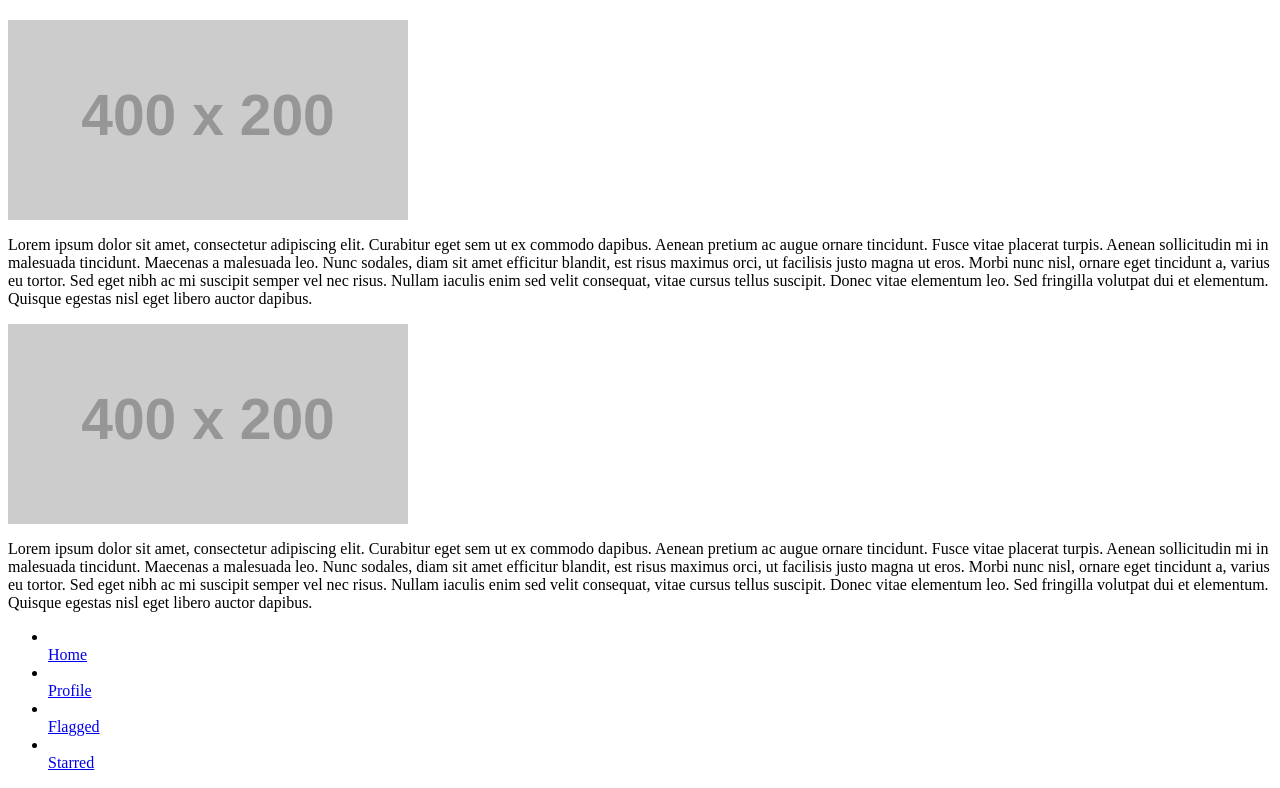
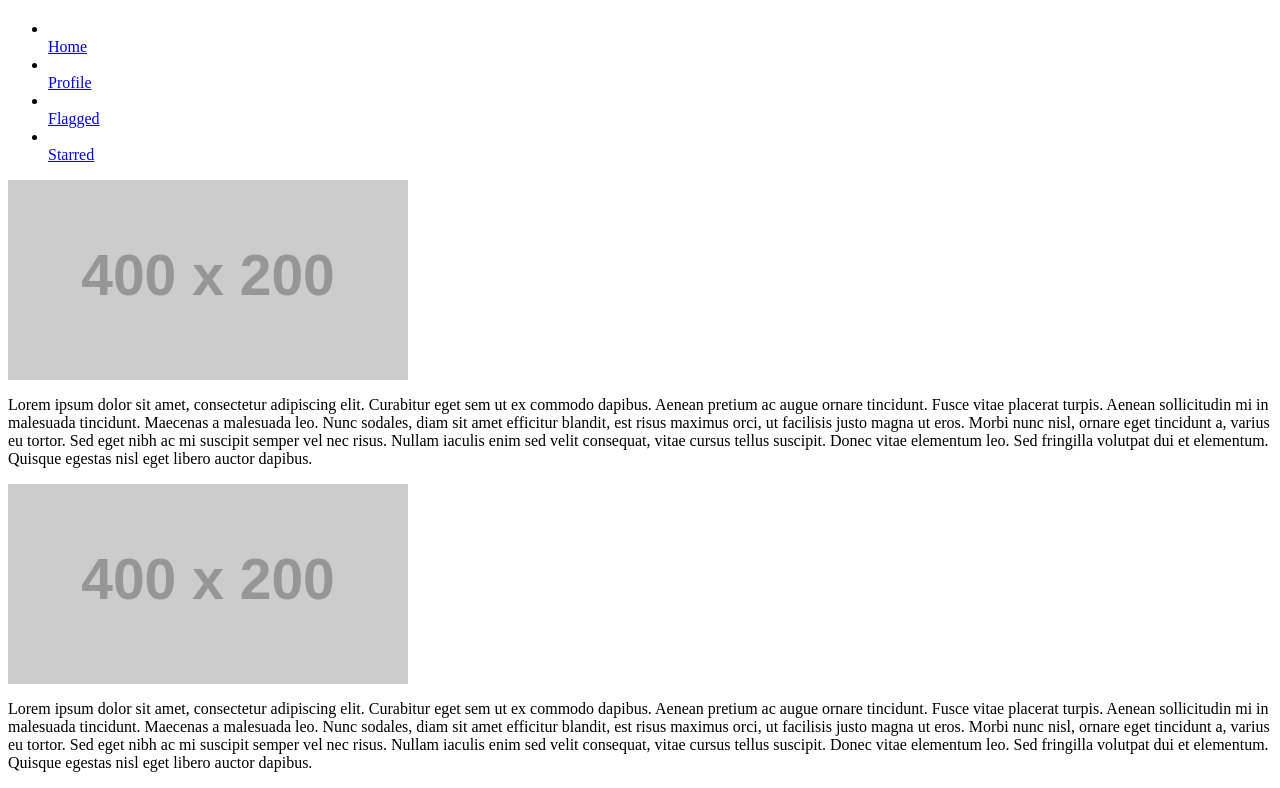
Before and after one commit to hfc-tech-academy/bootstrap-sass-examples, a Rails app: page /navbars/sidebottom in a window 1280 px wide. Shown: the part 35-823 px from the top of the page. Run offline with Rails 7, Linux system fonts and the light colour scheme; grey boxes labelled with a size stand in for pictures from a placeholder-image service; some libraries are stand-ins or nearby versions.

Commit message:
Cleaning up sidebottom

```diff
--- a/app/assets/stylesheets/navbars/sidebottom.css.scss
+++ b/app/assets/stylesheets/navbars/sidebottom.css.scss
@@ -3,12 +3,12 @@
 
 .content {
   @extend .col-sm-10;
-  @extend .col-sm-push-2;
+  // @extend .col-sm-push-2;
 }
 
 .sidebottom {
   @extend .col-sm-2;
-  @extend .col-sm-pull-10;
+  // @extend .col-sm-pull-10;
 
   li {
     text-align: center;
--- a/app/views/navbars/sidebottom.html
+++ b/app/views/navbars/sidebottom.html
@@ -5,19 +5,9 @@
     </div>
   </div>
 </nav>
+
 <div class="container-fluid">
   <div class="row">
-    <div class="content">
-      <div class="row">
-        <div class="col-lg-4 col-md-5"><img src="http://placehold.it/400x200" class="img-responsive"></div>
-        <div class="col-lg-8 col-md-7"><p>Lorem ipsum dolor sit amet, consectetur adipiscing elit. Curabitur eget sem ut ex commodo dapibus. Aenean pretium ac augue ornare tincidunt. Fusce vitae placerat turpis. Aenean sollicitudin mi in malesuada tincidunt. Maecenas a malesuada leo. Nunc sodales, diam sit amet efficitur blandit, est risus maximus orci, ut facilisis justo magna ut eros. Morbi nunc nisl, ornare eget tincidunt a, varius eu tortor. Sed eget nibh ac mi suscipit semper vel nec risus. Nullam iaculis enim sed velit consequat, vitae cursus tellus suscipit. Donec vitae elementum leo. Sed fringilla volutpat dui et elementum. Quisque egestas nisl eget libero auctor dapibus.</p></div>
-      </div>
-      <div class="row">
-        <div class="col-lg-4 col-md-5"><img src="http://placehold.it/400x200" class="img-responsive"></div>
-        <div class="col-lg-8 col-md-7"><p>Lorem ipsum dolor sit amet, consectetur adipiscing elit. Curabitur eget sem ut ex commodo dapibus. Aenean pretium ac augue ornare tincidunt. Fusce vitae placerat turpis. Aenean sollicitudin mi in malesuada tincidunt. Maecenas a malesuada leo. Nunc sodales, diam sit amet efficitur blandit, est risus maximus orci, ut facilisis justo magna ut eros. Morbi nunc nisl, ornare eget tincidunt a, varius eu tortor. Sed eget nibh ac mi suscipit semper vel nec risus. Nullam iaculis enim sed velit consequat, vitae cursus tellus suscipit. Donec vitae elementum leo. Sed fringilla volutpat dui et elementum. Quisque egestas nisl eget libero auctor dapibus.</p></div>
-      </div>
-    </div>
-
     <div class="sidebottom">
       <ul class="nav">
         <li><a href="#"><span class="glyphicon glyphicon-home"></span><br/>Home</a></li>
@@ -26,5 +16,16 @@
         <li><a href="#"><span class="glyphicon glyphicon-star"></span><br/>Starred</a></li>
       </ul>
     </div>
+
+    <div class="content">
+      <div class="row">
+        <div class="col-sm-4"><img src="http://placehold.it/400x200" class="img-responsive"></div>
+        <div class="col-sm-8"><p>Lorem ipsum dolor sit amet, consectetur adipiscing elit. Curabitur eget sem ut ex commodo dapibus. Aenean pretium ac augue ornare tincidunt. Fusce vitae placerat turpis. Aenean sollicitudin mi in malesuada tincidunt. Maecenas a malesuada leo. Nunc sodales, diam sit amet efficitur blandit, est risus maximus orci, ut facilisis justo magna ut eros. Morbi nunc nisl, ornare eget tincidunt a, varius eu tortor. Sed eget nibh ac mi suscipit semper vel nec risus. Nullam iaculis enim sed velit consequat, vitae cursus tellus suscipit. Donec vitae elementum leo. Sed fringilla volutpat dui et elementum. Quisque egestas nisl eget libero auctor dapibus.</p></div>
+      </div>
+      <div class="row">
+        <div class="col-sm-4"><img src="http://placehold.it/400x200" class="img-responsive"></div>
+        <div class="col-sm-8"><p>Lorem ipsum dolor sit amet, consectetur adipiscing elit. Curabitur eget sem ut ex commodo dapibus. Aenean pretium ac augue ornare tincidunt. Fusce vitae placerat turpis. Aenean sollicitudin mi in malesuada tincidunt. Maecenas a malesuada leo. Nunc sodales, diam sit amet efficitur blandit, est risus maximus orci, ut facilisis justo magna ut eros. Morbi nunc nisl, ornare eget tincidunt a, varius eu tortor. Sed eget nibh ac mi suscipit semper vel nec risus. Nullam iaculis enim sed velit consequat, vitae cursus tellus suscipit. Donec vitae elementum leo. Sed fringilla volutpat dui et elementum. Quisque egestas nisl eget libero auctor dapibus.</p></div>
+      </div>
+    </div>
   </div>
 </div>
```
